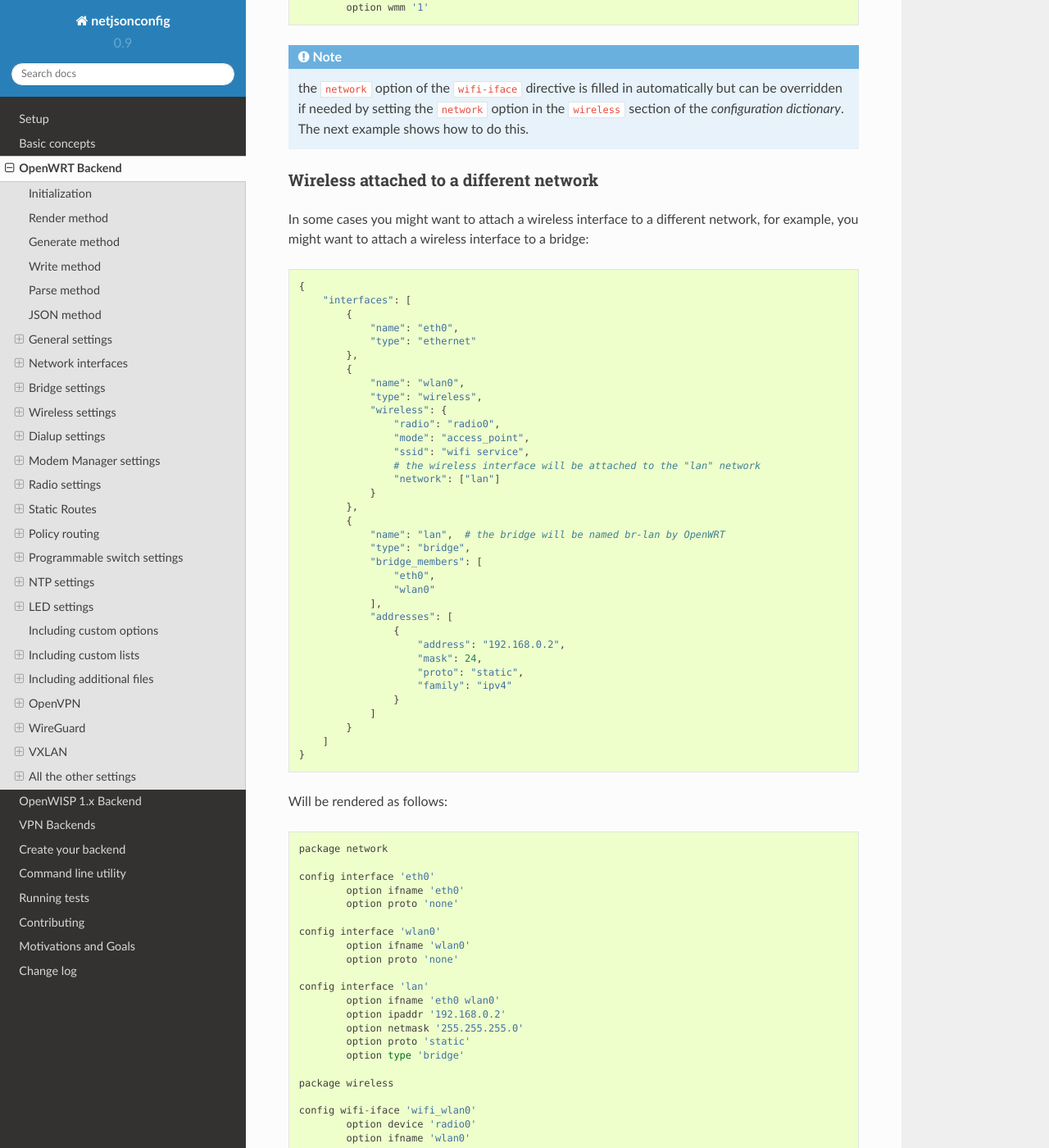
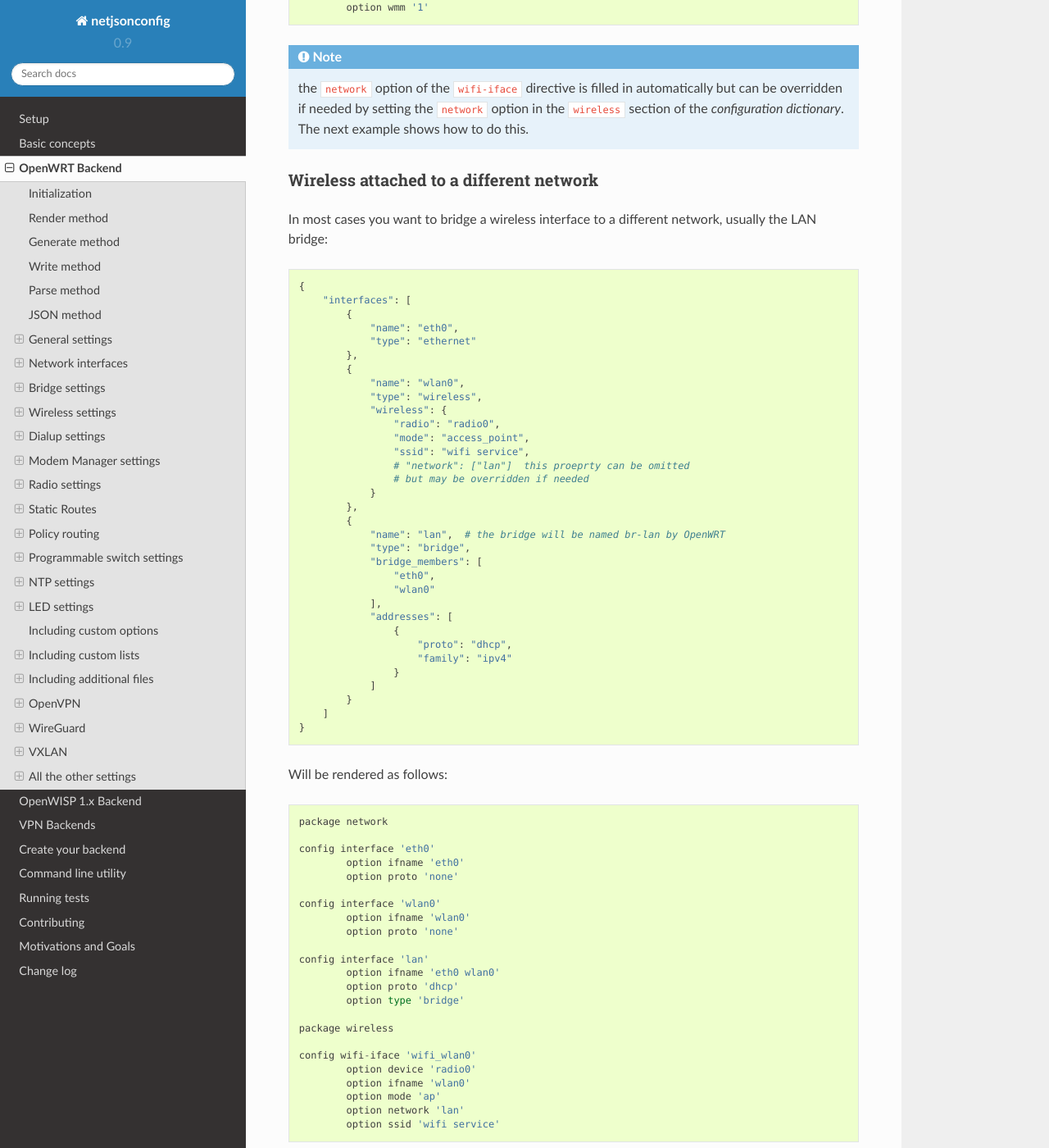
Before and after one commit to openwisp/netjsonconfig, a Sphinx documentation site: the page built from docs/source/backends/openwrt.rst, in a window 1280 px wide and 1400 px high, scrolled down 14212 px. Shown: the whole window at 82% size. Built offline with Sphinx 7.4.7 and the Read the Docs theme 2.0.0, drawn with Linux system fonts in a browser that asks for light colours.

Commit message:
[chores] Cleanup + updated docs

```diff
--- a/docs/source/backends/openwrt.rst
+++ b/docs/source/backends/openwrt.rst
@@ -745,8 +745,8 @@ UCI output::
 Wireless attached to a different network
 ~~~~~~~~~~~~~~~~~~~~~~~~~~~~~~~~~~~~~~~~
 
-In some cases you might want to attach a wireless interface to a different network,
-for example, you might want to attach a wireless interface to a bridge:
+In most cases you want to bridge a wireless interface to a different network,
+usually the LAN bridge:
 
 .. code-block:: python
 
@@ -763,8 +763,8 @@ for example, you might want to attach a wireless interface to a bridge:
                     "radio": "radio0",
                     "mode": "access_point",
                     "ssid": "wifi service",
-                    # the wireless interface will be attached to the "lan" network
-                    "network": ["lan"]
+                    # "network": ["lan"]  this proeprty can be omitted
+                    # but may be overridden if needed
                 }
             },
             {
@@ -776,9 +776,7 @@ for example, you might want to attach a wireless interface to a bridge:
                 ],
                 "addresses": [
                     {
-                        "address": "192.168.0.2",
-                        "mask": 24,
-                        "proto": "static",
+                        "proto": "dhcp",
                         "family": "ipv4"
                     }
                 ]
@@ -800,9 +798,7 @@ Will be rendered as follows::
 
     config interface 'lan'
             option ifname 'eth0 wlan0'
-            option ipaddr '192.168.0.2'
-            option netmask '255.255.255.0'
-            option proto 'static'
+            option proto 'dhcp'
             option type 'bridge'
 
     package wireless
```
Also changed, not shown: 1 other file.
